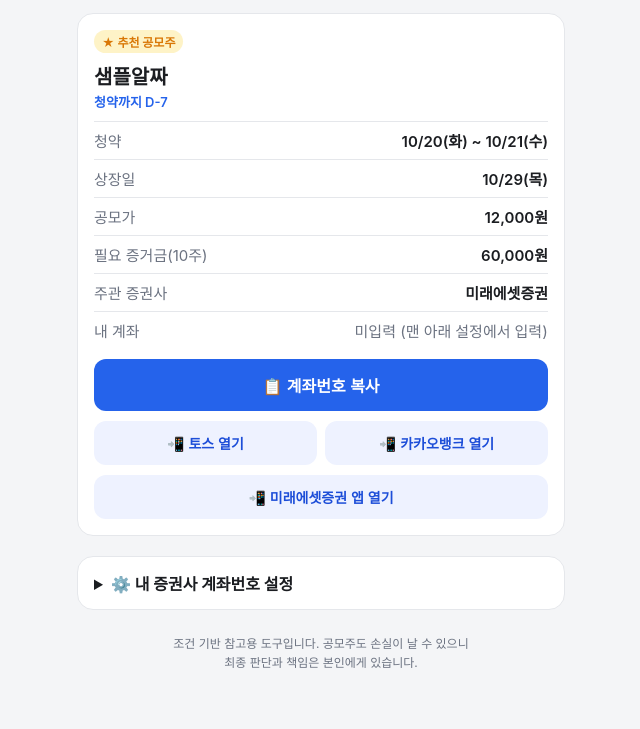
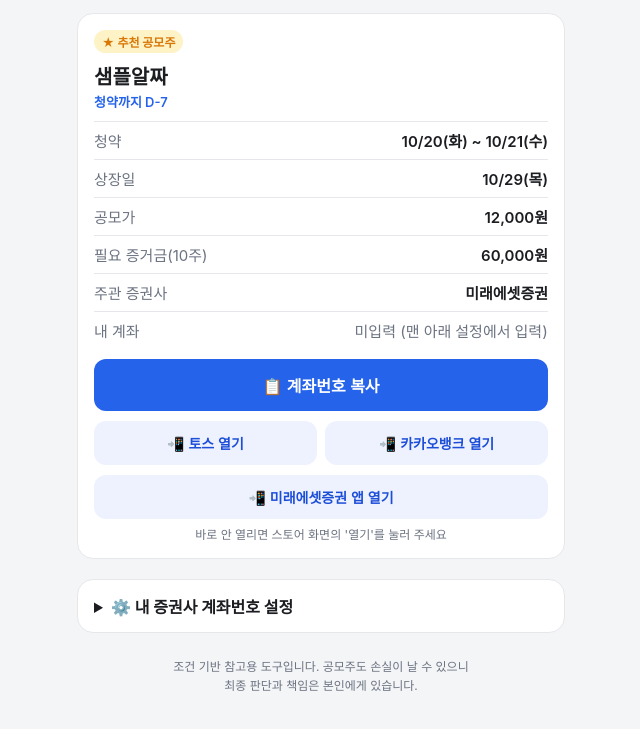
Before and after one commit to JISOO-coder/ipo-family-app, a plain HTML site: page web/index.html in a window 1280 px wide. Shown: the part 79-808 px from the top of the page, without its empty margins (319-959 px from the left). Drawn offline with Linux system fonts and the light colour scheme.

Commit message:
Add files via upload

```diff
--- a/web/index.html
+++ b/web/index.html
@@ -62,6 +62,7 @@
     border: 1px solid var(--line); border-radius: 10px;
     background: var(--bg); color: var(--text);
   }
+  .hint2 { color: var(--sub); font-size: 12px; margin-top: 6px; text-align: center; }
   .empty-msg { text-align: center; color: var(--sub); padding: 40px 0; line-height: 1.6; }
   footer { color: var(--sub); font-size: 12px; text-align: center; margin: 24px 0; line-height: 1.6; }
 </style>
@@ -99,10 +100,20 @@
     { name: "카카오뱅크", android: "com.kakaobank.channel", androidScheme: "kakaobank",  iosId: "1258016944", iosScheme: "kakaobank://" }
   ];
   const BROKER_APPS = {
-    // 키는 증권사 이름에서 "증권/투자증권/금융투자"를 뺀 이름
+    // 키는 증권사 이름에서 "증권/투자증권/금융투자"를 뺀 이름 (소문자)
+    // ※ 아래 패키지명은 직접 수집한 목록이라, 폰에서 눌러 보고 틀린 것만 고치면 됩니다.
     // 미래에셋: 2026.10 M-STOCK → MAPS 로 이름이 바뀌었고, 같은 앱이 업데이트된 것
-    "미래에셋": { android: "com.miraeasset.trade", androidScheme: "", iosId: "1248716281", iosScheme: "" }
-    // 예) "키움": { android: "패키지명", androidScheme: "", iosId: "숫자", iosScheme: "" },
+    "미래에셋":   { android: "com.miraeasset.trade",           androidScheme: "", iosId: "1248716281", iosScheme: "" },
+    "키움":       { android: "com.kiwoom.heromts",             androidScheme: "", iosId: "", iosScheme: "" },
+    "kb":         { android: "com.kbsec.mts.iplustarngm2",     androidScheme: "", iosId: "", iosScheme: "" },
+    "삼성":       { android: "com.samsungpop.android.mpop",    androidScheme: "", iosId: "", iosScheme: "" },
+    "nh":         { android: "com.wooriwm.txsmart",               androidScheme: "", iosId: "", iosScheme: "" },
+    "한국":       { android: "com.truefriend.neosmartarenewal",androidScheme: "", iosId: "", iosScheme: "" },
+    "신한":       { android: "com.shinhaninvest.nsmts",        androidScheme: "", iosId: "", iosScheme: "" },
+    "하나":       { android: "com.hanasec.stock",               androidScheme: "", iosId: "", iosScheme: "" },
+    "유진":       { android: "com.eugenefn.smartchampion2",             androidScheme: "", iosId: "", iosScheme: "" },
+    "대신":       { android: "com.daishin.creon",                androidScheme: "", iosId: "", iosScheme: "" },
+    "메리츠":     { android: "com.imeritz.smartmeritz",             androidScheme: "", iosId: "", iosScheme: "" }
   };
   const BROKERS = [
     "미래에셋증권", "KB증권", "NH투자증권", "한국투자증권", "삼성증권", "신한투자증권",
@@ -294,6 +305,7 @@
       const mtsBtn = el("button", "soft", "📲 " + it.broker + " 앱 열기");
       mtsBtn.addEventListener("click", function () { openApp(mts, it.broker); });
       card.appendChild(mtsBtn);
+      card.appendChild(el("div", "hint2", "바로 안 열리면 스토어 화면의 '열기'를 눌러 주세요"));
 
       list.appendChild(card);
     });
```
